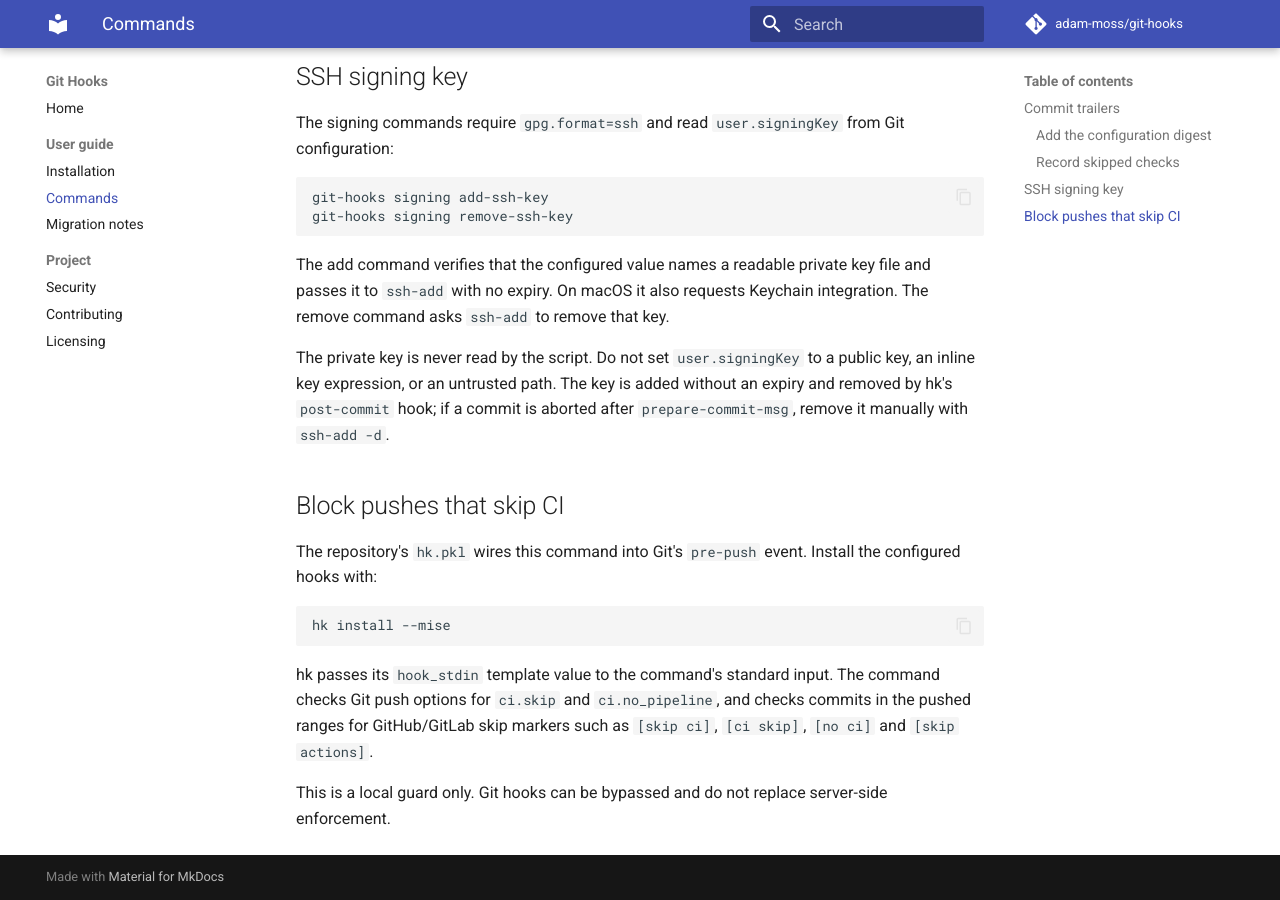
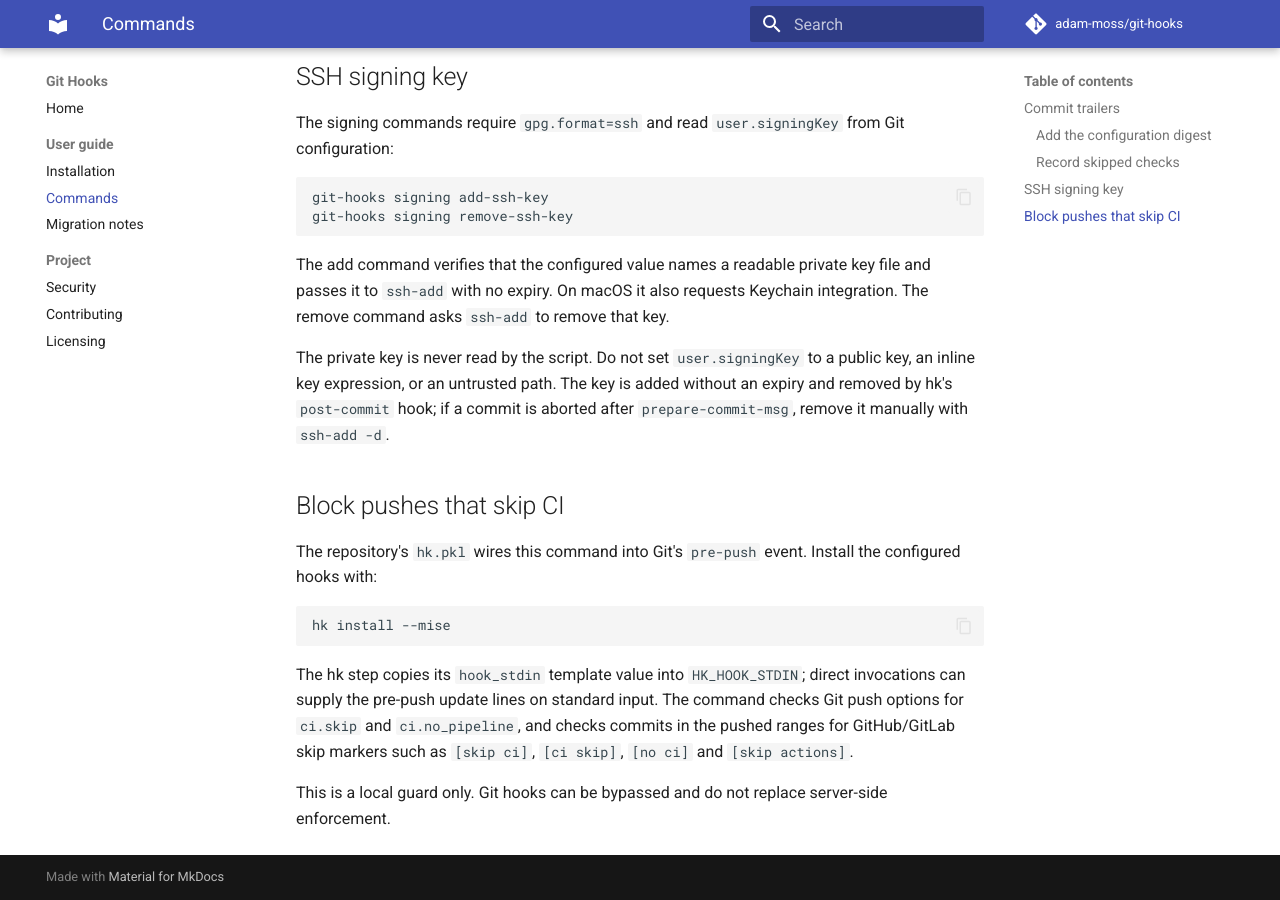
Before and after one commit to adam-moss/git-hooks, an MkDocs documentation site: the page built from docs/commands.md, in a window 1280 px wide and 900 px high, scrolled down 985 px. Built offline with MkDocs 1.6.1 and Material for MkDocs 9.7.7, drawn with Linux system fonts in a browser that asks for light colours; comment, search, counter and statistics services are not loaded.

Commit message:
docs: clarify hk pre-push input handling
Signed-off-by: Adam M. <2951486+adam-moss@users.noreply.github.com>

````diff
--- a/docs/commands.md
+++ b/docs/commands.md
@@ -66,8 +66,9 @@ Install the configured hooks with:
 hk install --mise
 ```
 
-hk passes its `hook_stdin` template value to the command's standard input.
-The command checks Git push options for `ci.skip` and `ci.no_pipeline`, and
+The hk step copies its `hook_stdin` template value into `HK_HOOK_STDIN`; direct
+invocations can supply the pre-push update lines on standard input. The command
+checks Git push options for `ci.skip` and `ci.no_pipeline`, and
 checks commits in the pushed ranges for GitHub/GitLab skip markers such as
 `[skip ci]`, `[ci skip]`, `[no ci]` and `[skip actions]`.
 
````
